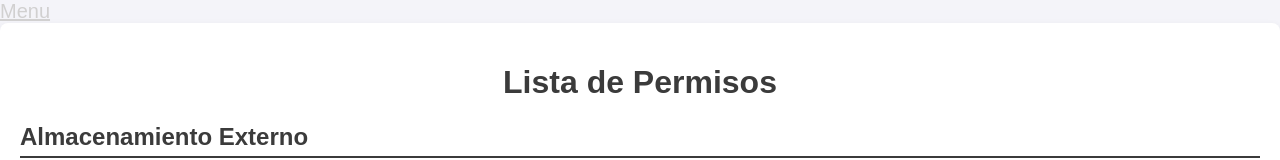
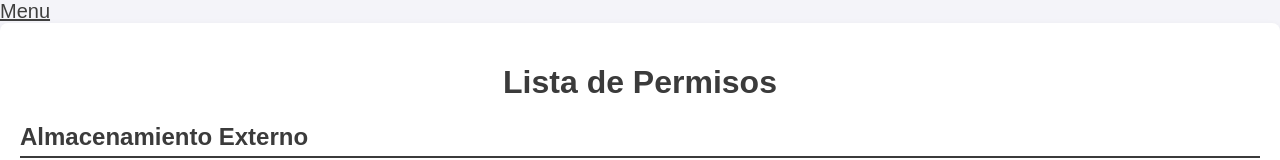
Before and after one commit to Leonel1022/permisos-android, a plain HTML site: page index.html in a window 1280 px wide. Shown: the top 160 px of the page. Drawn offline with Linux system fonts and the light colour scheme.

Commit message:
Update index.html

```diff
--- a/index.html
+++ b/index.html
@@ -55,13 +55,13 @@
         }
         .menu a{
             text-decoration: none;
-            color: #ffffff;
+            color: #000000;
             font-size: 20px;
         }
 
         .menu a:hover {
             text-decoration:underline;
-            color: #d1d0d0;
+            color: #3f3f3f;
             font-size: 20px;
         }
     </style>
```
